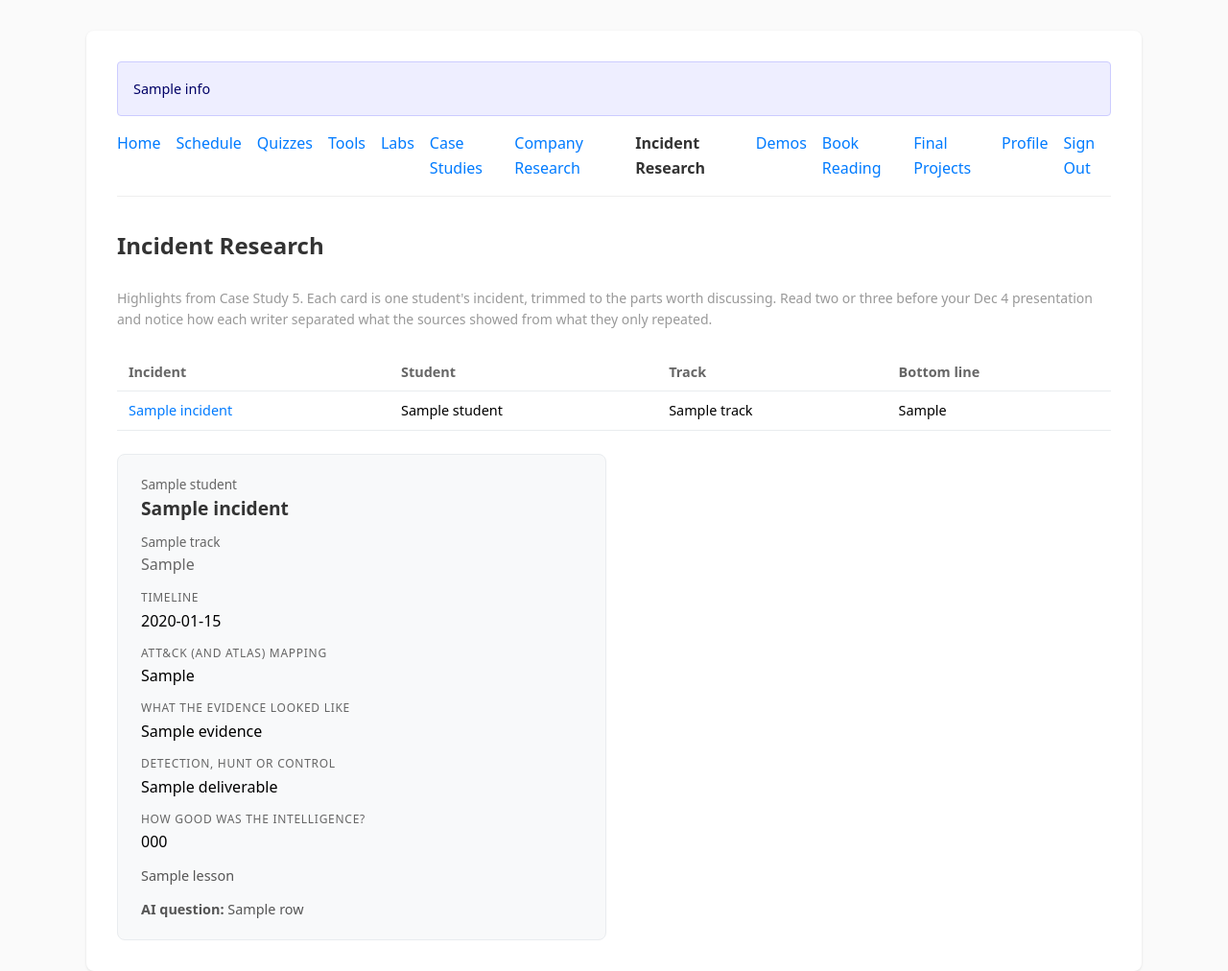
After one commit to cyberdefendersprogram/classapp, a FastAPI app: template app/templates/incident_research.html in a window 1280 px wide. The commit adds this page. Shown: the whole page at 96% size. Run offline with FastAPI, Linux system fonts and the light colour scheme; the template is opened without the code that fills it: most values are stand-ins (such as "Sample title", 1, 10 or a date in 2020).

Commit message:
Incident Research page and Incident_Research sheet tab for Case Study 5; link from the CS5 page
Co-Authored-By: Claude Sonnet 5.5 <noreply@anthropic.com>

```diff
--- a/app/main.py
+++ b/app/main.py
@@ -16,6 +16,7 @@ from app.routers import (
     demos,
     grades,
     health,
+    incident_research,
     labs,
     onboarding,
     pages,
@@ -64,6 +65,7 @@ app.include_router(tools.router)
 app.include_router(demos.router)
 app.include_router(case_studies.router)
 app.include_router(company_research.router)
+app.include_router(incident_research.router)
 app.include_router(labs.router)
 app.include_router(grades.router)
 app.include_router(book_reading.router)
--- a/app/services/sheets.py
+++ b/app/services/sheets.py
@@ -643,6 +643,26 @@ class SheetsClient:
             rows, key=lambda r: (str(r.get("company", "")).lower(), str(r.get("student", "")))
         )
 
+    @cached(ttl_seconds=CACHE_TTL_ROSTER, prefix="incident_research")
+    def get_incident_research(self) -> list[dict]:
+        """Published rows of the Incident_Research tab, or [] if the class has no such tab.
+
+        One row per student's Case Study 5 incident (Detect, Hunt or Defend AI).
+        """
+        try:
+            records = self._get_worksheet("Incident_Research").get_all_records()
+        except Exception as e:
+            logger.info("No Incident_Research rows: %s", e)
+            return []
+        rows = [
+            r
+            for r in records
+            if str(r.get("published", "")).strip().lower() in {"true", "yes", "1"}
+        ]
+        return sorted(
+            rows, key=lambda r: (str(r.get("incident", "")).lower(), str(r.get("student", "")))
+        )
+
     # -------------------------------------------------------------------------
     # Final Projects methods (individual mode — one student, one topic)
     # -------------------------------------------------------------------------
--- a/app/templates/company_research.html
+++ b/app/templates/company_research.html
@@ -11,6 +11,7 @@
     <a href="/labs">Labs</a>
     <a href="/case-studies">Case Studies</a>
     <a href="/company-research" class="active">Company Research</a>
+    <a href="/incident-research">Incident Research</a>
     <a href="/demos">Demos</a>
     {% set reading_link = nav_reading_link() %}
     {% if reading_link %}<a href="{{ reading_link.url }}">{{ reading_link.label }}</a>{% endif %}
--- /dev/null
+++ b/app/templates/incident_research.html
@@ -0,0 +1,79 @@
+{% extends "base.html" %}
+
+{% block title %}Incident Research{% endblock %}
+
+{% block content %}
+<nav class="nav">
+    <a href="/home">Home</a>
+    <a href="/schedule">Schedule</a>
+    <a href="/quizzes">Quizzes</a>
+    <a href="/tools">Tools</a>
+    <a href="/labs">Labs</a>
+    <a href="/case-studies">Case Studies</a>
+    <a href="/company-research">Company Research</a>
+    <a href="/incident-research" class="active">Incident Research</a>
+    <a href="/demos">Demos</a>
+    {% set reading_link = nav_reading_link() %}
+    {% if reading_link %}<a href="{{ reading_link.url }}">{{ reading_link.label }}</a>{% endif %}
+    <a href="/final-projects">Final Projects</a>
+    {% if grades_released() %}<a href="/grades">Canvas Grades</a>{% endif %}
+    <a href="/me">Profile</a>
+    {% if is_admin %}<a href="/admin/analytics">Admin</a>{% endif %}
+    <a href="/auth/logout">Sign Out</a>
+</nav>
+
+<h1>Incident Research</h1>
+<p class="text-muted mb-3">Highlights from Case Study 5. Each card is one student's incident, trimmed to the parts worth discussing. Read two or three before your Dec 4 presentation and notice how each writer separated what the sources showed from what they only repeated.</p>
+
+{% if rows %}
+<div class="scroll">
+<table class="cr-table">
+    <thead><tr><th>Incident</th><th>Student</th><th>Track</th><th>Bottom line</th></tr></thead>
+    <tbody>
+    {% for r in rows %}
+    <tr><td><a href="#ir-{{ loop.index }}">{{ r.incident }}</a></td><td>{{ r.student }}</td><td>{{ r.track }}</td><td>{{ r.bottom_line }}</td></tr>
+    {% endfor %}
+    </tbody>
+</table>
+</div>
+
+<div class="cr-grid">
+{% for r in rows %}
+<article class="cr-card" id="ir-{{ loop.index }}">
+    <p class="cr-by">{{ r.student }}</p>
+    <h2>{{ r.incident }}</h2>
+    <p class="cr-by">{{ r.track }}</p>
+    <p class="cr-verdict">{{ r.bottom_line }}</p>
+    <dl>
+        {% if r.timeline %}<dt>Timeline</dt><dd>{{ r.timeline }}</dd>{% endif %}
+        {% if r.attack_mapping %}<dt>ATT&amp;CK (and ATLAS) mapping</dt><dd>{{ r.attack_mapping }}</dd>{% endif %}
+        {% if r.evidence %}<dt>What the evidence looked like</dt><dd>{{ r.evidence }}</dd>{% endif %}
+        {% if r.deliverable %}<dt>Detection, hunt or control</dt><dd>{{ r.deliverable }}</dd>{% endif %}
+        {% if r.intel_quality %}<dt>How good was the intelligence?</dt><dd>{{ r.intel_quality }}</dd>{% endif %}
+    </dl>
+    {% if r.lesson %}<p class="cr-link">{{ r.lesson }}</p>{% endif %}
+    {% if r.ai_question %}<p class="cr-link"><strong>AI question:</strong> {{ r.ai_question }}</p>{% endif %}
+</article>
+{% endfor %}
+</div>
+{% else %}
+<p class="text-muted">No incident research has been published yet. Highlights are added after Case Study 5 is submitted.</p>
+{% endif %}
+
+<style>
+.scroll { overflow-x: auto; margin-bottom: 1.5rem; }
+.cr-table { border-collapse: collapse; width: 100%; font-size: 0.9rem; }
+.cr-table th, .cr-table td { text-align: left; padding: 0.5rem 0.75rem; border-bottom: 1px solid #e9ecef; vertical-align: top; }
+.cr-table th { color: #666; font-weight: 600; }
+.cr-grid { display: grid; grid-template-columns: 1fr; gap: 1rem; }
+@media (min-width: 900px) { .cr-grid { grid-template-columns: repeat(2, minmax(0, 1fr)); } }
+.cr-card { background: #f8f9fa; border: 1px solid #e9ecef; border-radius: 8px; padding: 1.25rem 1.5rem; min-width: 0; }
+.cr-card h2 { margin: 0 0 0.5rem 0; font-size: 1.2rem; }
+.cr-by { margin: 0; color: #666; font-size: 0.85rem; }
+.cr-verdict { font-weight: 500; margin: 0 0 0.75rem 0; }
+.cr-card dt { font-size: 0.75rem; letter-spacing: 0.06em; text-transform: uppercase; color: #666; margin-top: 0.75rem; }
+.cr-card dd { margin: 0.15rem 0 0 0; line-height: 1.5; }
+.cr-link { margin: 0.75rem 0 0 0; font-size: 0.9rem; color: #555; }
+.nav a.active { font-weight: 600; color: #333; }
+</style>
+{% endblock %}
--- a/content/cis53/case_studies/005-your-choice.html
+++ b/content/cis53/case_studies/005-your-choice.html
@@ -1,5 +1,6 @@
 <!--case-study {"number": 5, "title": "CIS 53 Case Study 5: Detect, Hunt or Defend AI (Pick One Incident)", "due_at": "2026-12-04T17:00:00Z", "canvas_url": "https://peralta.instructure.com/courses/89432/assignments/1820975"}-->
 <p><strong>Due Friday, December 4, 2026, 9:00 a.m.</strong> <br>Follow the template. <strong>Download the Word template:</strong> <a href="https://peralta.instructure.com/courses/89432/files/15265468/download?wrap=1">CIS53-Case-Study-5-Template.docx</a>. Fill it in, delete the gray instructions, and submit it as a PDF (2&ndash;4 pages).</p>
+<p><strong>Student submissions:</strong> highlights from your classmates&rsquo; incidents will appear on the <a href="https://classapp.cyberdefendersprogram.com/incident-research" target="_blank">Incident Research</a> page once work is submitted. Read a few before you present on Dec 4.</p>
 <h2>The assignment</h2>
 <p>Pick <strong>one incident</strong> from the catalogue below. There are three tracks. Each track asks for a different <em>deliverable</em>, but all three use the same skeleton: a timeline, a mapping to ATT&amp;CK (and ATLAS for attacks on AI), the Pyramid of Pain, what the evidence looked like, and an honest rating of how good your sources are. The goal is not to retell the news. It is to show what a defender could have <strong>seen</strong>, what they could not, and what you would <strong>build</strong>.</p>
 <ul>
```
Also changed, not shown: app/routers/incident_research.py (added, +21 -0 lines), scripts/seed_sheets.py (+14 -0 lines), tests/test_incident_research.py (added, +73 -0 lines).
